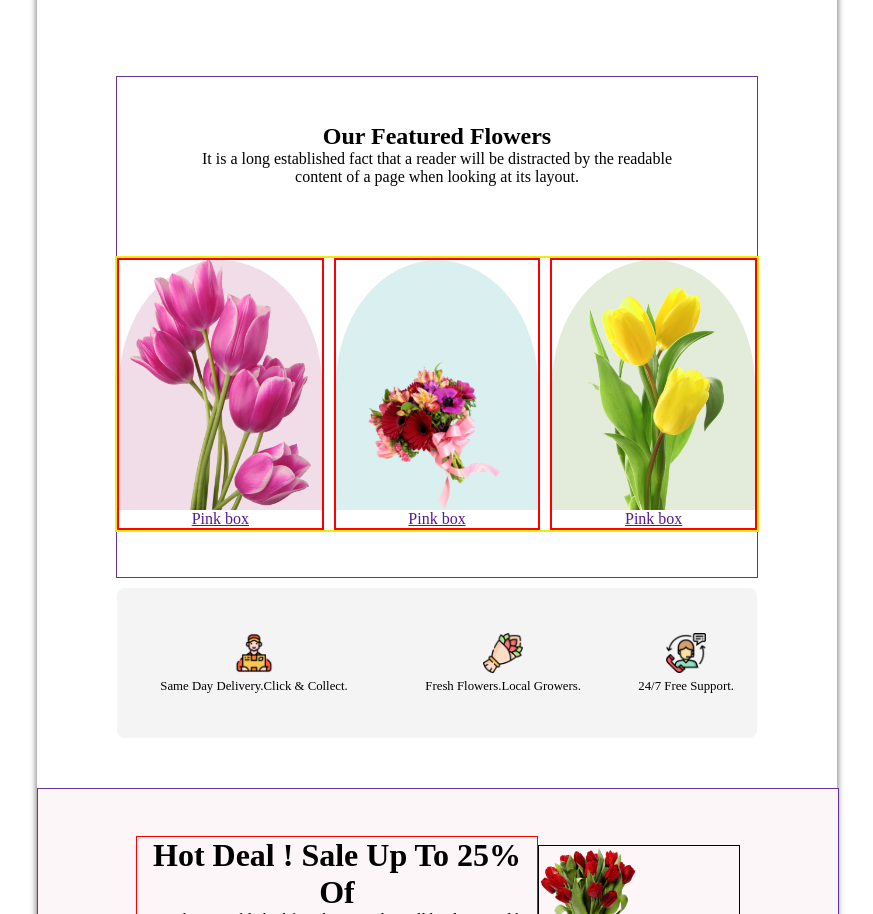
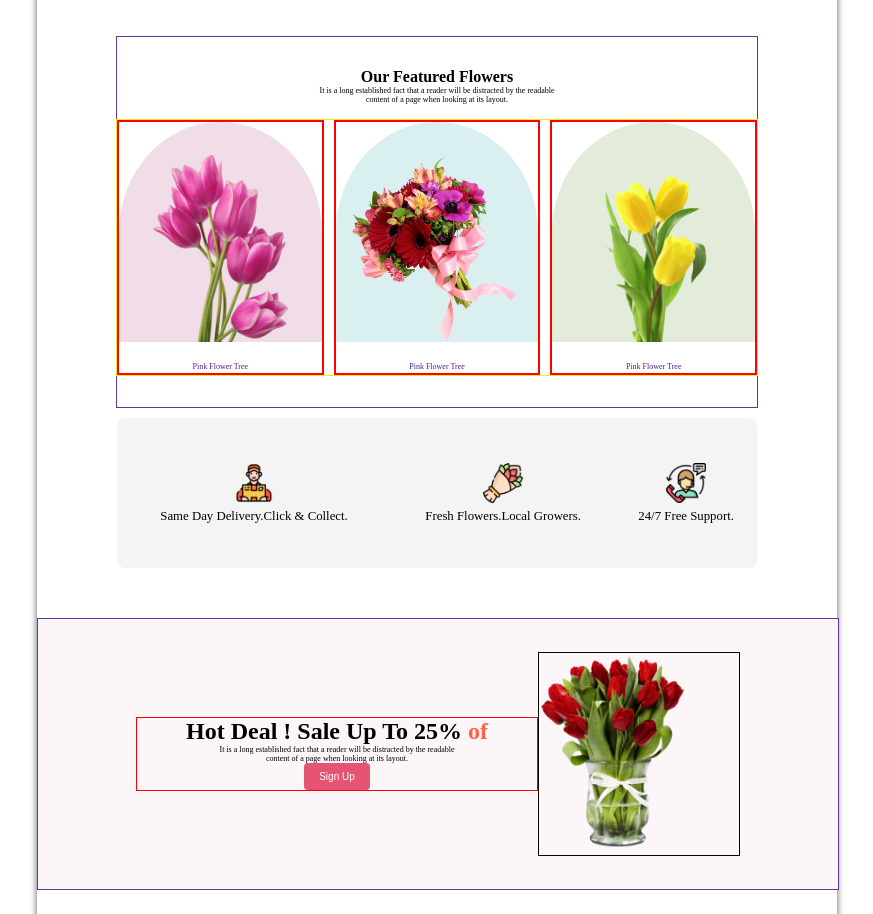
Before and after one commit to freelancersuhan2025/Restart-assigenment-1, a plain HTML site: page index.html in a window 1280 px wide. Shown: the part 384-1298 px from the top of the page, without its empty margins (203-1076 px from the left). Drawn offline with Linux system fonts and the light colour scheme.

Commit message:
add more style

```diff
--- a/index.html
+++ b/index.html
@@ -41,22 +41,21 @@
             <div class="pbox">
                 <div class="flwerbox1">
                     <img src="images/pngwing 6.png" alt="">
-
                 </div>
-                <a href="">Pink box</a>
+                <a href="">Pink Flower Tree</a>
             </div>
             <div class="pbox">
                 <div class="flwerbox2">
                     <img src="images/pngwing 5.png" alt="">
                 </div>
-                <a href="">Pink box</a>
+                <a href="">Pink Flower Tree</a>
             </div>
             <div class="pbox">
                 <div class="flwerbox3">
                     <img src="images/pngwing 7.png" alt="">
 
                 </div>
-                <a href="">Pink box</a>
+                <a href="">Pink Flower Tree</a>
             </div>
         </section>
       </section>
@@ -88,7 +87,7 @@
       <!-- hot deal sale up start -->
          <div class="hotdealcontent">
             <div class="text">
-                <h1>Hot Deal ! Sale Up To 25% Of</h1>
+                <h1>Hot Deal ! Sale Up To 25% <span>of</span> </h1>
                 <p>It is a long established fact that a reader will be distracted by the readable <br>
                     content of a page when looking at its layout.
                 </p>
--- a/style.css
+++ b/style.css
@@ -48,32 +48,40 @@ header>.Banerimg>img{width: 100%;
 
 /* Our Featured Flowers Section start  */
 .ourFeaturedFlocontaner{
-  height:500px;
+  height:370px;
   width: 80%;
   border: 1px solid rebeccapurple;
   margin: auto;
   display: flex;
   flex-direction: column;
-  margin-top: 80px;
   align-items: center;
-  justify-content: center;
+  justify-content:center;
   text-align: center;
+  margin-top:40px;
+}
 
-}
-.flwerboxscontaner{border: 2px solid rgb(237, 237, 9);
+.FTitle{font-size:1rem;
+       color: ;}
+.Fdesc{font-size:.5rem;
+       color: ;}
+.flwerboxscontaner{border: 1px solid rgb(237, 237, 9);
                      width: 100%;
-                     margin-top:70px;
                      display: flex;
+                     margin-top:15px;
                    justify-content: space-between;
                    gap: 10px;}
 .pbox{border: 2px solid red;
-      width: 100%;
+      width: 100%;}
+.pbox>a{text-decoration:none;
+        font-size: .5rem;
+        margin-top:20px;
+      display: inline-block;}
 
-       }
+
 
 
 .flwerbox1{
-         height:250px;
+         height:220px;
          background-color:#F1DDE7;
             border-top-left-radius:50% ;
           border-top-right-radius:50% ;
@@ -81,7 +89,7 @@ header>.Banerimg>img{width: 100%;
           justify-content: center;
           align-items: end;}
 .flwerbox2{
-         height:250px;
+         height:220px;
          background-color: #D9EFF0;
             border-top-left-radius: 50% ;
           border-top-right-radius:50% ;
@@ -89,7 +97,7 @@ header>.Banerimg>img{width: 100%;
           justify-content: center;
           align-items: end;}
 .flwerbox3{
-           height:250px;
+           height:220px;
          background-color:#E3EBDB;
             border-top-left-radius:50% ;
           border-top-right-radius:50% ;
@@ -97,9 +105,9 @@ header>.Banerimg>img{width: 100%;
           justify-content: center;
           align-items: end;}
 
-.flwerbox1>img{height:100%;}
- .flwerbox2>img{height:60%;}
- .flwerbox3>img{height:100%;}
+.flwerbox1>img{height:85%;}
+ .flwerbox2>img{height:85%;}
+ .flwerbox3>img{height:85%;}
 /* Our Featured Flowers Section end  */
 
 /* helping sectin all style start */
@@ -127,7 +135,7 @@ header>.Banerimg>img{width: 100%;
 .hotdealcontent{border: 1px solid rebeccapurple;
                background-color:#FDF6F8;
                  width:100%;
-                 height:250px;
+                 height:270px;
                  margin: auto;
                  display: flex;
                  align-items: center;
@@ -137,11 +145,15 @@ header>.Banerimg>img{width: 100%;
 .hotdealcontent > .text{border:1px solid red;
                         width: 50%;
                          text-align: center;}
+.hotdealcontent > .text  > h1{font-size:1.5rem;}
+.hotdealcontent > .text  > h1 >span{color: tomato;}
+.hotdealcontent > .text  > p{font-size:.5rem;}
+
 
 .hotdealcontent > .img{border: 1px solid black;
                          width: 25%;}
 
-.hotdealcontent > .img >img{width: 100px;}
+.hotdealcontent > .img >img{width:150px;}
 
 /* hot deal sale up end */
 
@@ -181,8 +193,8 @@ header>.Banerimg>img{width: 100%;
   width:80%;
   height: fit-content;
   text-align: center;}
-.getcontantitle{font-size:1.4rem;}
-.getcontandesc{font-size:.7rem;}
+.getcontantitle{font-size:1.2rem;}
+.getcontandesc{font-size:.6rem;}
 
 .subbox{border: 1px solid rgb(39, 19, 169);
             display: flex;
```
